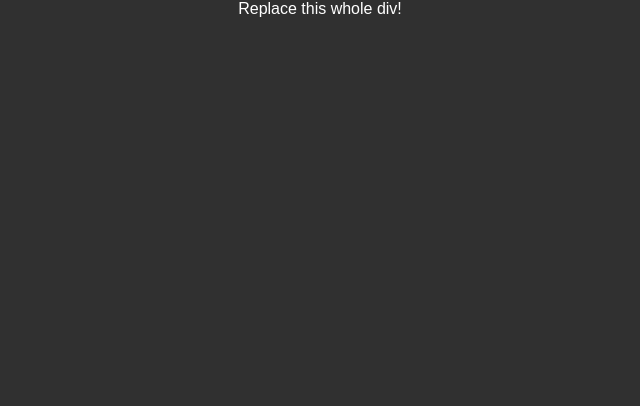
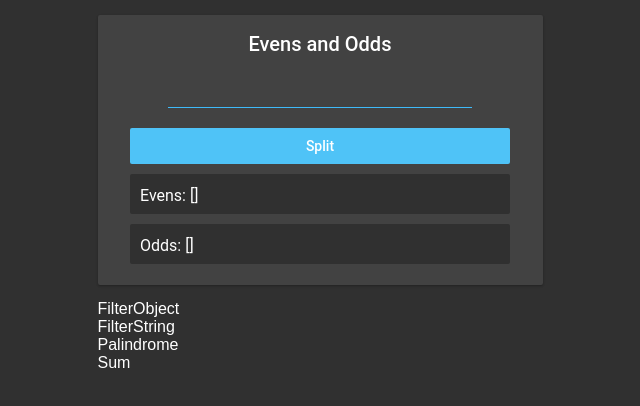
Before and after one commit to Jswens24/react-toy-problems-again, a React (Create React App) app: page / in a window 1280 px wide. Shown: the top 406 px of the page, without its empty margins (320-960 px from the left). Built offline with nearby package versions, Linux system fonts and the light colour scheme.

Commit message:
added Even and Odd

```diff
--- a/src/App.js
+++ b/src/App.js
@@ -1,8 +1,11 @@
+import TopicBrowser from "./components/TopicBrowser/TopicBrowser";
 
 
 function App() {
   return (
-    <div>Replace this whole div!</div>
+    <div>
+      <TopicBrowser />
+    </div>
   );
 }
 
--- a/src/components/TopicBrowser/TopicBrowser.js
+++ b/src/components/TopicBrowser/TopicBrowser.js
@@ -0,0 +1,20 @@
+import React from 'react'
+import EvenAndOdd from '../Topics/EvenAndOdd'
+import FilterObject from '../Topics/FilterObject'
+import FilterString from '../Topics/FilterString'
+import Palindrome from '../Topics/Palindrome'
+import Sum from '../Topics/Sum'
+
+const TopicBrowser = () => {
+    return (
+        <div>
+            <EvenAndOdd />
+            <FilterObject />
+            <FilterString />
+            <Palindrome />
+            <Sum />
+        </div>
+    )
+}
+
+export default TopicBrowser
--- /dev/null
+++ b/src/components/Topics/EvenAndOdd.js
@@ -0,0 +1,28 @@
+import React, { useState } from 'react'
+
+const EvenAndOdd = () => {
+    const [evenArray, setEvenArray] = useState([]);
+    const [oddArray, setOddArray] = useState([]);
+    const [userInput, setUserInput] = useState('');
+
+    const onClickHandler = () => {
+        const odd = []
+        const even = []
+        userInput.split(',').map(el => +el % 2 === 0 ? even.push(+el) : odd.push(+el))
+
+        setEvenArray(even)
+        setOddArray(odd)
+    }
+
+    return (
+        <div className='puzzleBox evenAndOddPB'>
+            <h4>Evens and Odds</h4>
+            <input onChange={(e) => setUserInput(e.target.value)} className='inputLine' />
+            <button onClick={onClickHandler} className='confirmationButton'>Split</button>
+            <span className='resultsBox'>Evens: {JSON.stringify(evenArray)}</span>
+            <span className='resultsBox'>Odds: {JSON.stringify(oddArray)}</span>
+        </div>
+    )
+}
+
+export default EvenAndOdd
--- /dev/null
+++ b/src/components/Topics/FilterObject.js
@@ -0,0 +1,9 @@
+import React from 'react'
+
+const FilterObject = () => {
+    return (
+        <div>FilterObject</div>
+    )
+}
+
+export default FilterObject
--- /dev/null
+++ b/src/components/Topics/FilterString.js
@@ -0,0 +1,9 @@
+import React from 'react'
+
+const FilterString = () => {
+    return (
+        <div>FilterString</div>
+    )
+}
+
+export default FilterString
--- /dev/null
+++ b/src/components/Topics/Palindrome.js
@@ -0,0 +1,9 @@
+import React from 'react'
+
+const Palindrome = () => {
+    return (
+        <div>Palindrome</div>
+    )
+}
+
+export default Palindrome
--- /dev/null
+++ b/src/components/Topics/Sum.js
@@ -0,0 +1,9 @@
+import React from 'react'
+
+const Sum = () => {
+    return (
+        <div>Sum</div>
+    )
+}
+
+export default Sum
```
